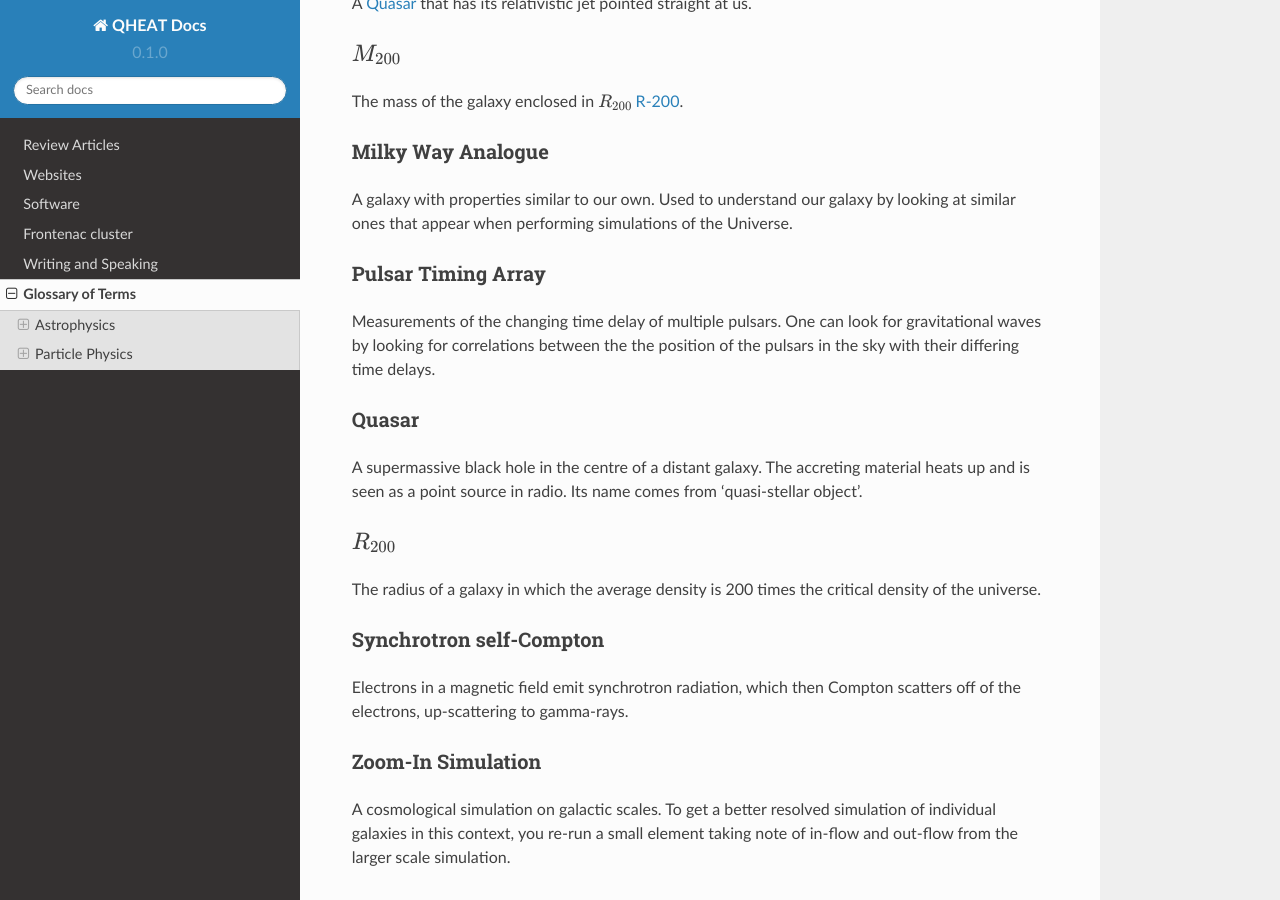
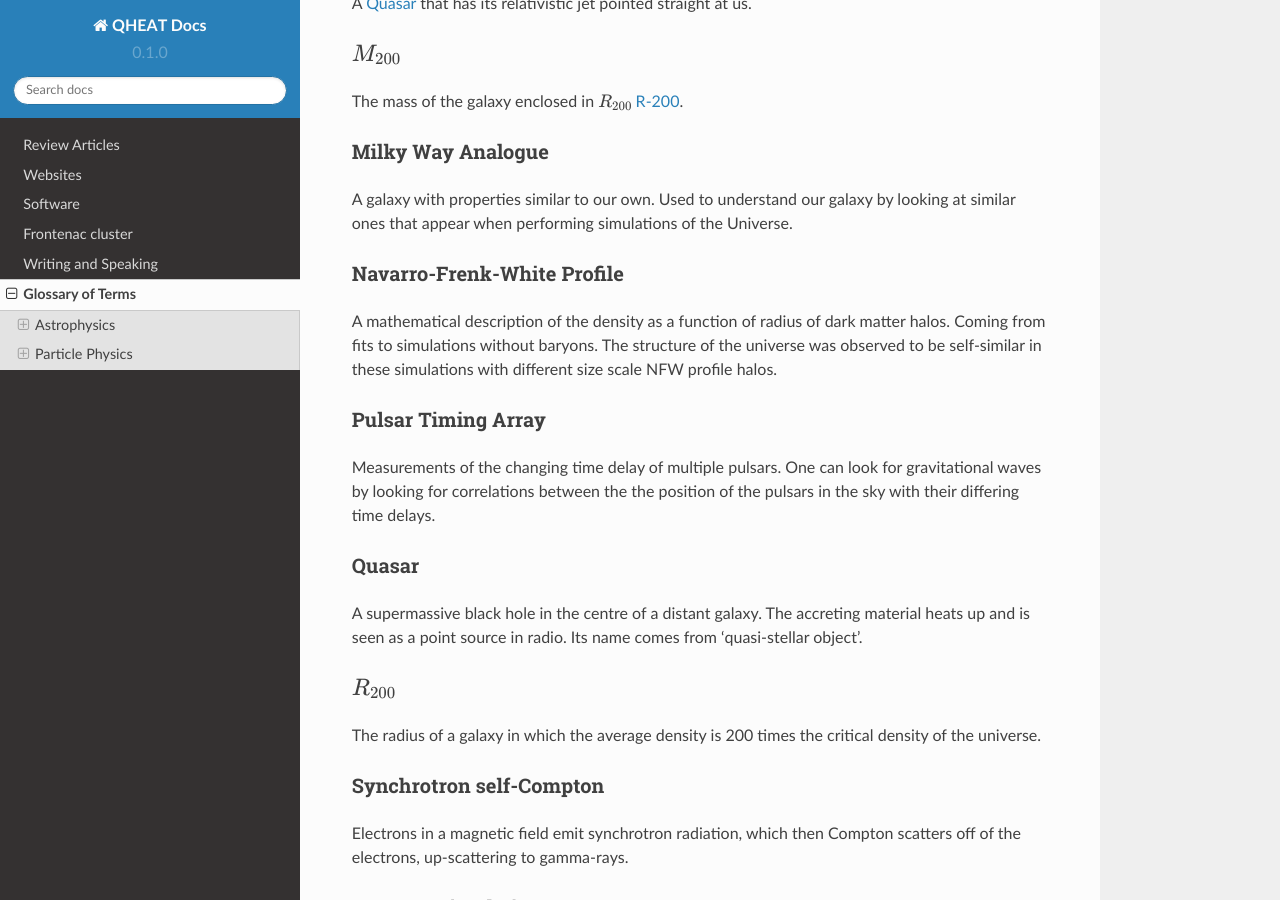
Before and after one commit to aaronvincent/QHEAT, a Sphinx documentation site: the page built from docs/source/glossary.rst, in a window 1280 px wide and 900 px high, scrolled down 322 px. Built offline with Sphinx 7.4.7 and the Read the Docs theme 2.0.0, drawn with Linux system fonts in a browser that asks for light colours.

Commit message:
Added NFW

```diff
--- a/docs/source/glossary.rst
+++ b/docs/source/glossary.rst
@@ -24,6 +24,15 @@ Milky Way Analogue
 ******************
 A galaxy with properties similar to our own. Used to understand our galaxy by
 looking at similar ones that appear when performing simulations of the Universe.
+
+.. _navarro-frenk-white-profile:
+
+Navarro-Frenk-White Profile
+***************************
+A mathematical description of the density as a function of radius of dark matter
+halos. Coming from fits to simulations without baryons. The structure of the
+universe was observed to be self-similar in these simulations with different
+size scale NFW profile halos.
 
 .. _pta:
 
```
